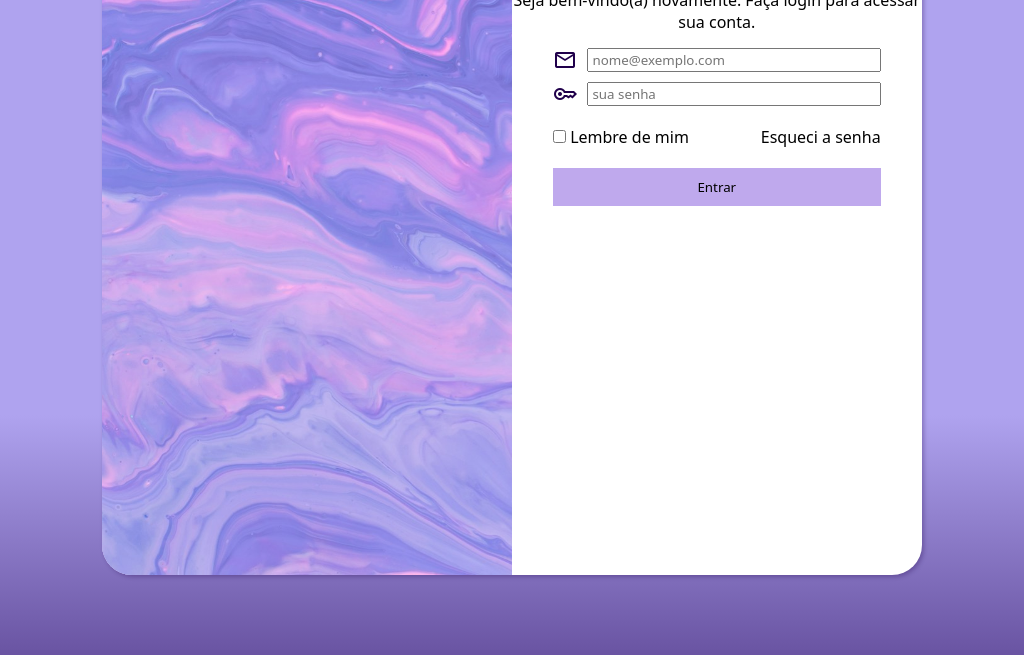
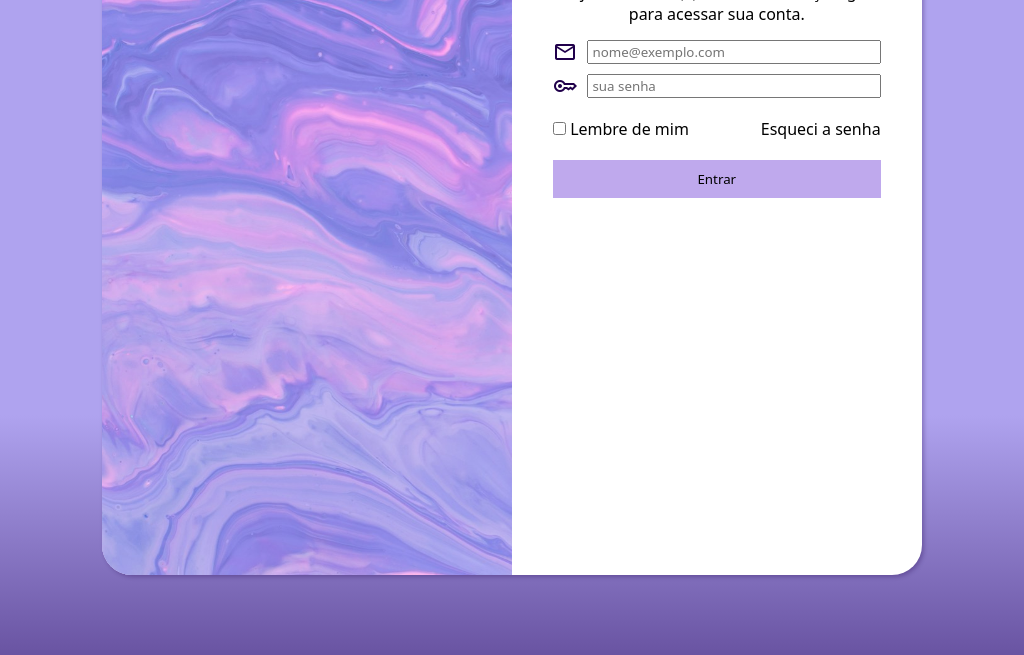
Before and after one commit to RayssaHR/Projeto-Login, a plain HTML site: page index.html in a window 1024 px wide. Shown: the part 145-800 px from the top of the page. Drawn offline with nearby package versions, Linux system fonts and the light colour scheme.

Commit message:
ajustando parágrafo

```diff
--- a/estilos/mobile-first.css
+++ b/estilos/mobile-first.css
@@ -45,13 +45,6 @@ main{
     background-size: cover;
 }
 
-#container{
-    display: flex;
-    flex-direction: column;
-    text-align: center;
-    margin-top: 2%;
-}
-
 
 .forms{
     display: flex;
@@ -68,6 +61,16 @@ h1{
     font-weight: 1;
     margin-bottom: 5px;
 }
+
+.paragraph{
+    display: flex;
+    justify-content: center;
+}
+
+p{
+    width: 80%;
+}
+
 
 .inputwidth{
     width: 100%;
--- a/estilos/style.css
+++ b/estilos/style.css
@@ -14,6 +14,12 @@
     #photo{
         height: 30%;
     }
+
+    #container{
+        display: flex;
+        flex-direction: column;
+        text-align: center;
+    }
 }
 
 @media screen and (min-width: 768px) and (max-width: 1024px){
@@ -26,6 +32,13 @@
         float: left;
         width: 30vw;
         height: 100vh;
+    }
+
+    #container{
+        display: flex;
+        flex-direction: column;
+        text-align: center;
+        margin-top: 1%;
     }
 }
 
@@ -40,4 +53,11 @@
         width: 40vw;
         height: 100vh;
     }
+
+    #container{
+        display: flex;
+        flex-direction: column;
+        text-align: center;
+        margin-top: 1%;
+    }
 }
--- a/index.html
+++ b/index.html
@@ -23,7 +23,7 @@
                         <h1>LOGIN</h1>
                     </div>
 
-                    <div>
+                    <div class="paragraph">
                         <p>Seja bem-vindo(a) novamente. Faça login para acessar sua conta.</p>
                     </div>
 
```
